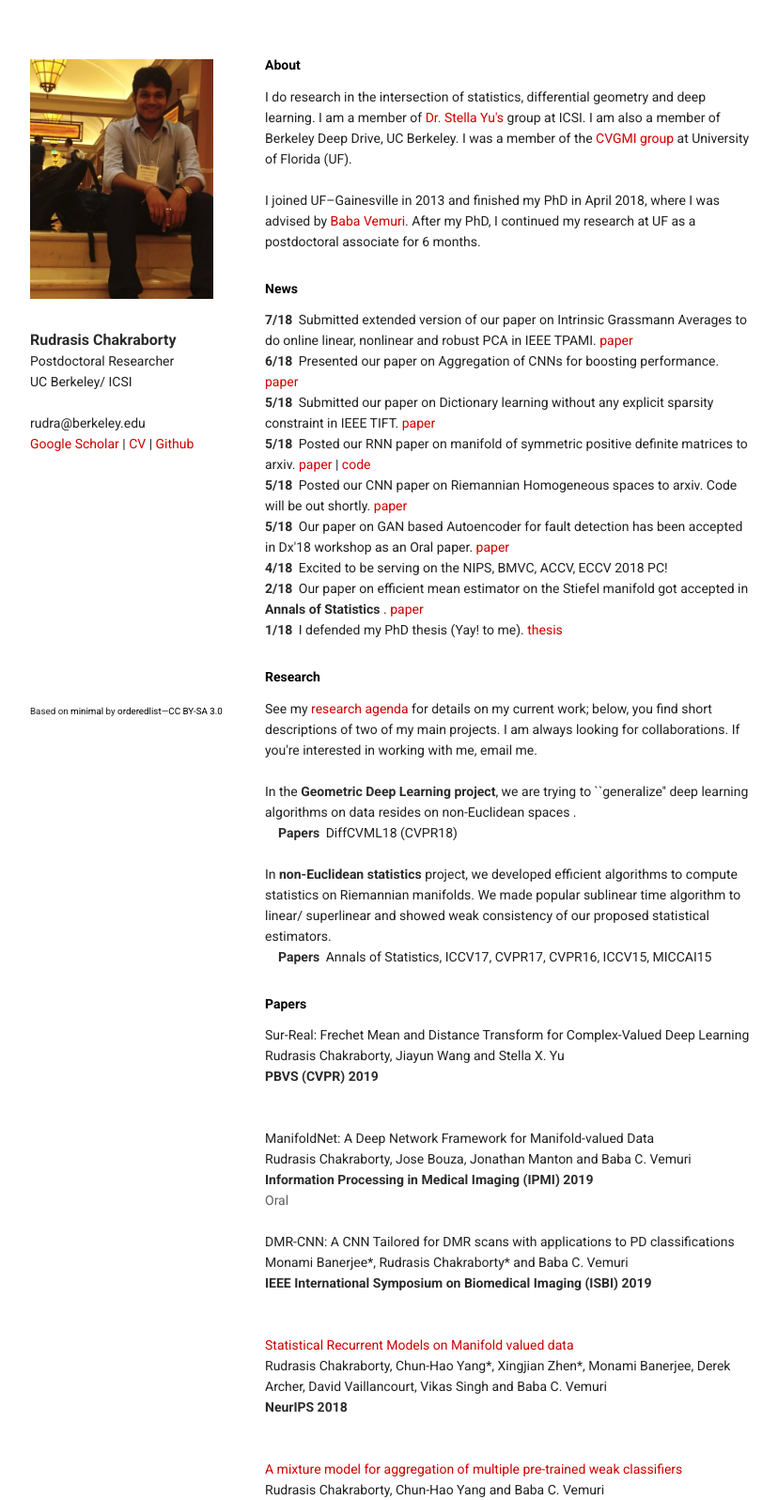
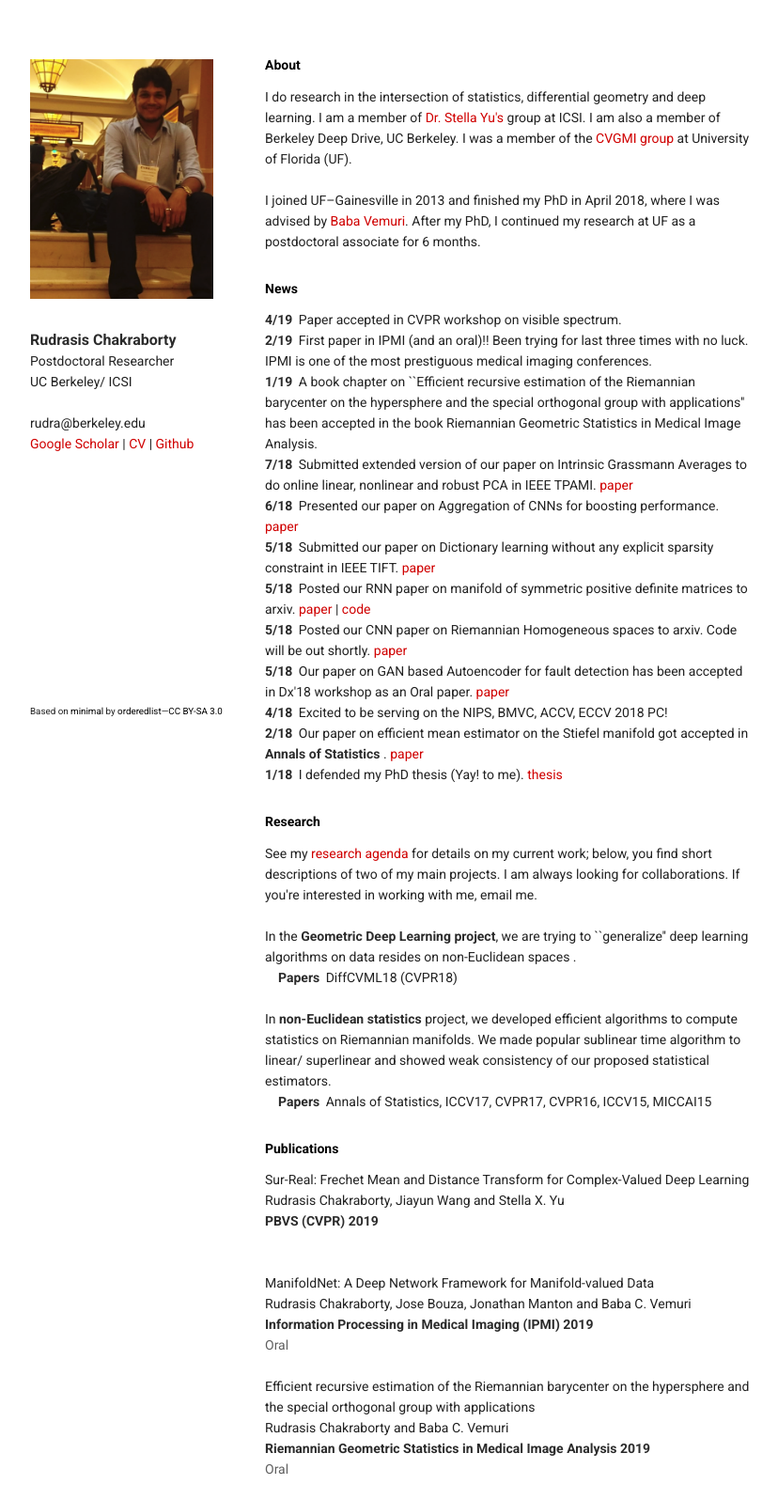
Before and after one commit to rudra1988/rudra1988.github.io, a plain HTML site: page index.html in a window 1280 px wide. Shown: the top 1596 px of the page at 94% size, without its empty margins (223-1051 px from the left). Drawn offline with nearby package versions, Linux system fonts and the light colour scheme; a script that the page names is missing.

Commit message:
Update index.html
update

```diff
--- a/index.html
+++ b/index.html
@@ -56,6 +56,9 @@
 <a href="javascript:showhide('uniquename')">
 <h2>News</h2>
 </a>
+<par>4/19</par> Paper accepted in CVPR workshop on visible spectrum. <br>
+<par>2/19</par> First paper in IPMI (and an oral)!! Been trying for last three times with no luck. IPMI is one of the most prestiguous medical imaging conferences. <br>
+<par>1/19</par> A book chapter on ``Efficient recursive estimation of the Riemannian barycenter on the hypersphere and the special orthogonal group with applications'' has been accepted in the book Riemannian Geometric Statistics in Medical Image Analysis.<br>
 <par>7/18</par> Submitted extended version of our paper on Intrinsic Grassmann Averages to do online linear, nonlinear and robust PCA in IEEE TPAMI. <a href="https://arxiv.org/pdf/1702.01005.pdf">paper</a><br>
 <par>6/18</par> Presented our paper on Aggregation of CNNs for boosting performance. <a href="https://arxiv.org/pdf/1806.00003.pdf">paper</a><br>
 <par>5/18</par> Submitted our paper on Dictionary learning without any explicit sparsity constraint in IEEE TIFT. <a href="https://arxiv.org/pdf/1805.02505.pdf">paper</a><br>
@@ -84,7 +87,7 @@ I am always looking for collaborations. If you're interested in working with me,
     In <b>non-Euclidean statistics</b> project, we developed efficient algorithms to compute statistics on Riemannian manifolds. We made popular sublinear time algorithm to linear/ superlinear and showed weak consistency of our proposed statistical estimators.<br>
     &emsp;<par>Papers</par> Annals of Statistics, ICCV17, CVPR17, CVPR16, ICCV15, MICCAI15<br>
 
-<h2>Papers</h2>
+<h2>Publications</h2>
 
 Sur-Real: Frechet Mean and Distance Transform for Complex-Valued Deep Learning
 </a><br>
@@ -102,6 +105,17 @@ Rudrasis Chakraborty, Jose Bouza, Jonathan Manton and Baba C. Vemuri<br>
 </font>
 <br>
 <br>
+
+Efficient recursive estimation of the Riemannian barycenter on the hypersphere and the special orthogonal group with applications
+</a><br>
+Rudrasis Chakraborty and Baba C. Vemuri<br>
+<par>Riemannian Geometric Statistics in Medical Image Analysis 2019</par><br>
+<font color=#606060>
+  Oral
+</font>
+<br>
+<br>
+
 
 DMR-CNN: A CNN Tailored for DMR scans with applications to PD classifications
 </a><br>
```
